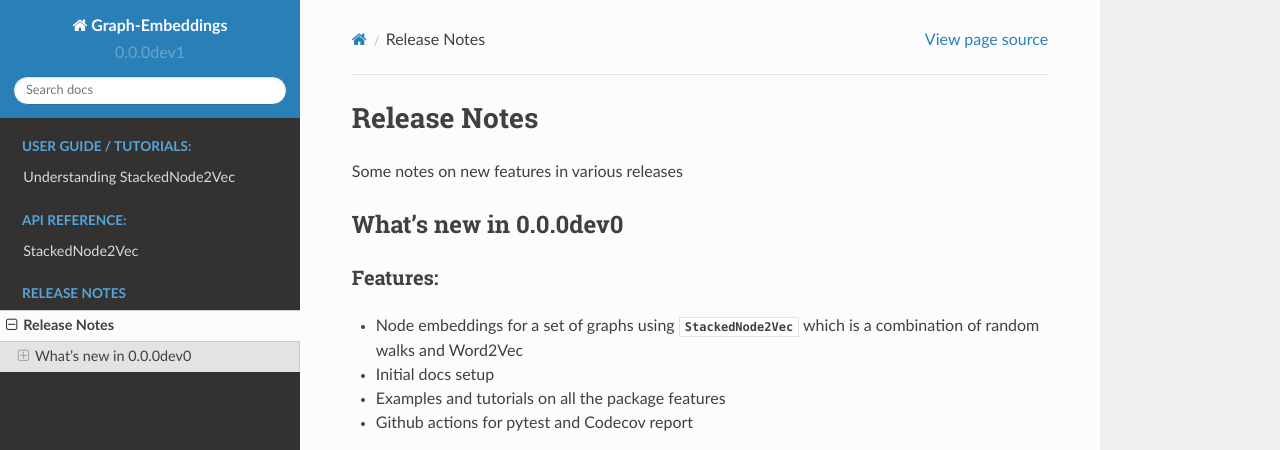
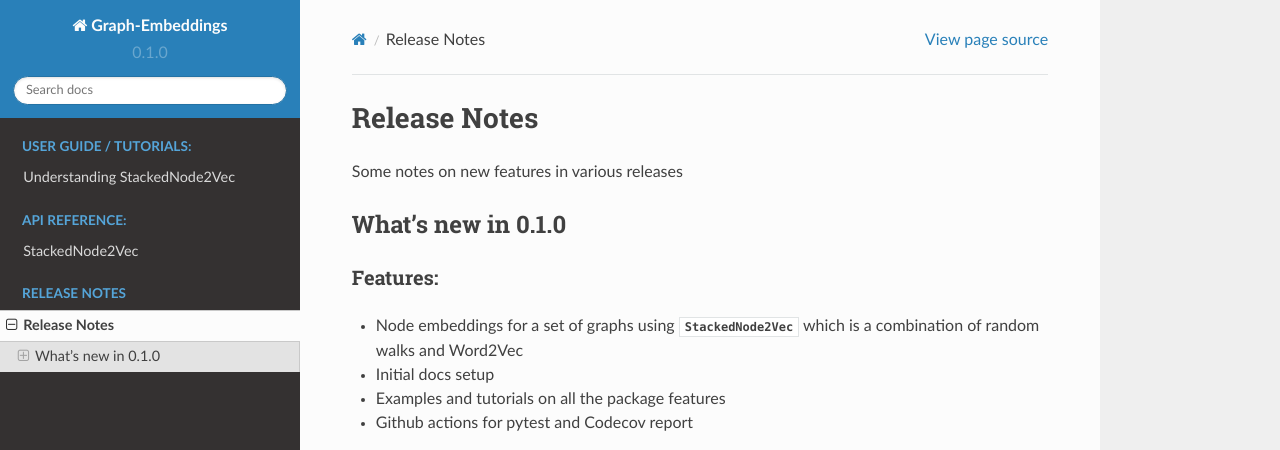
Before and after one commit to rodrigo-arenas/Graph-Embeddings, a Sphinx documentation site: the page built from docs/release_notes.rst, in a window 1280 px wide. Shown: the top 450 px of the page. Built offline with Sphinx 7.4.7 and the Read the Docs theme 2.0.0, drawn with Linux system fonts in a browser that asks for light colours.

Commit message:
release version 0.1.0

```diff
--- a/docs/release_notes.rst
+++ b/docs/release_notes.rst
@@ -3,8 +3,8 @@ Release Notes
 
 Some notes on new features in various releases
 
-What's new in 0.0.0dev0
------------------------
+What's new in 0.1.0
+-------------------
 
 ^^^^^^^^^
 Features:
--- a/graph_embeddings/_version.py
+++ b/graph_embeddings/_version.py
@@ -1 +1 @@
-__version__ = "0.0.0dev1" # noqa
+__version__ = "0.1.0" # noqa
```
